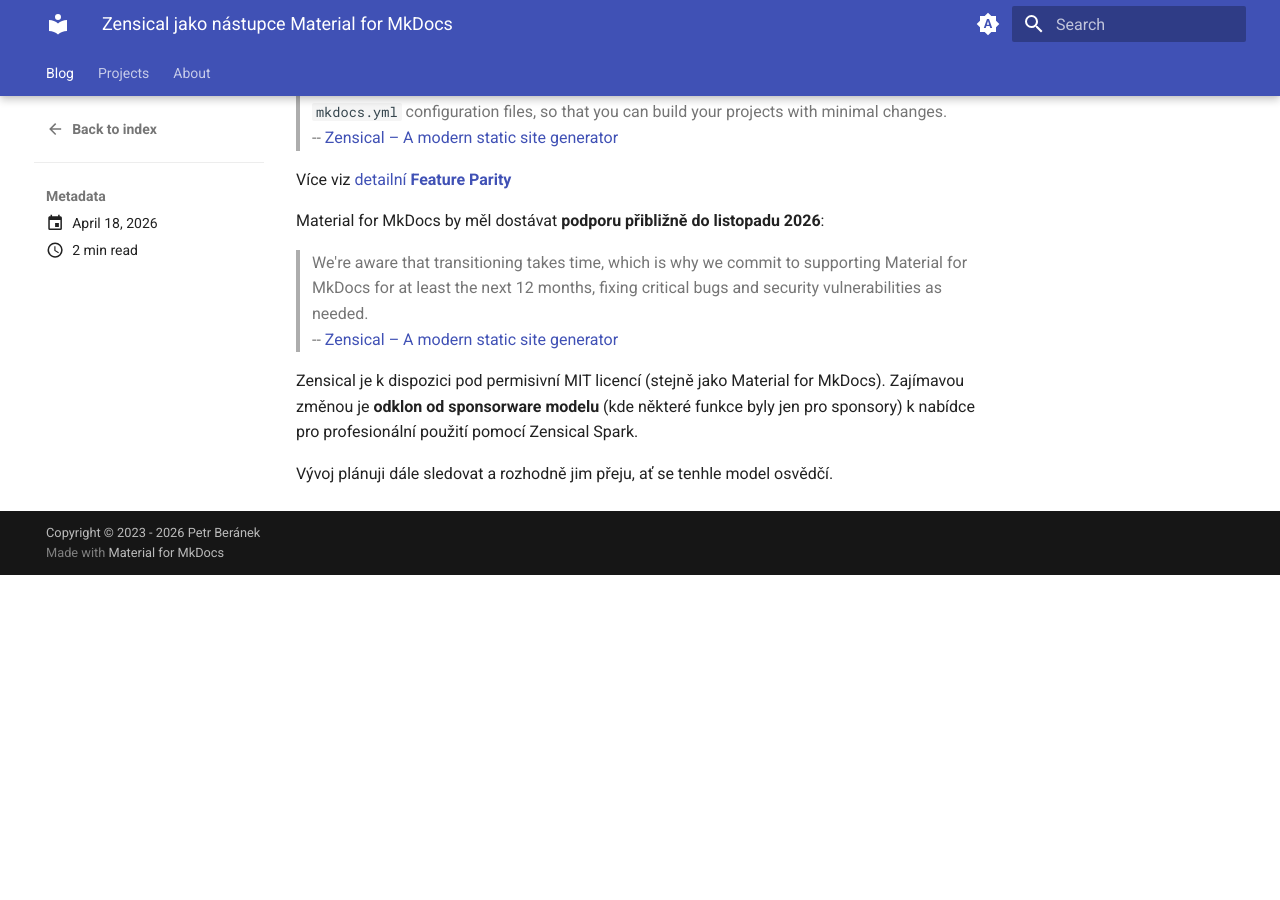
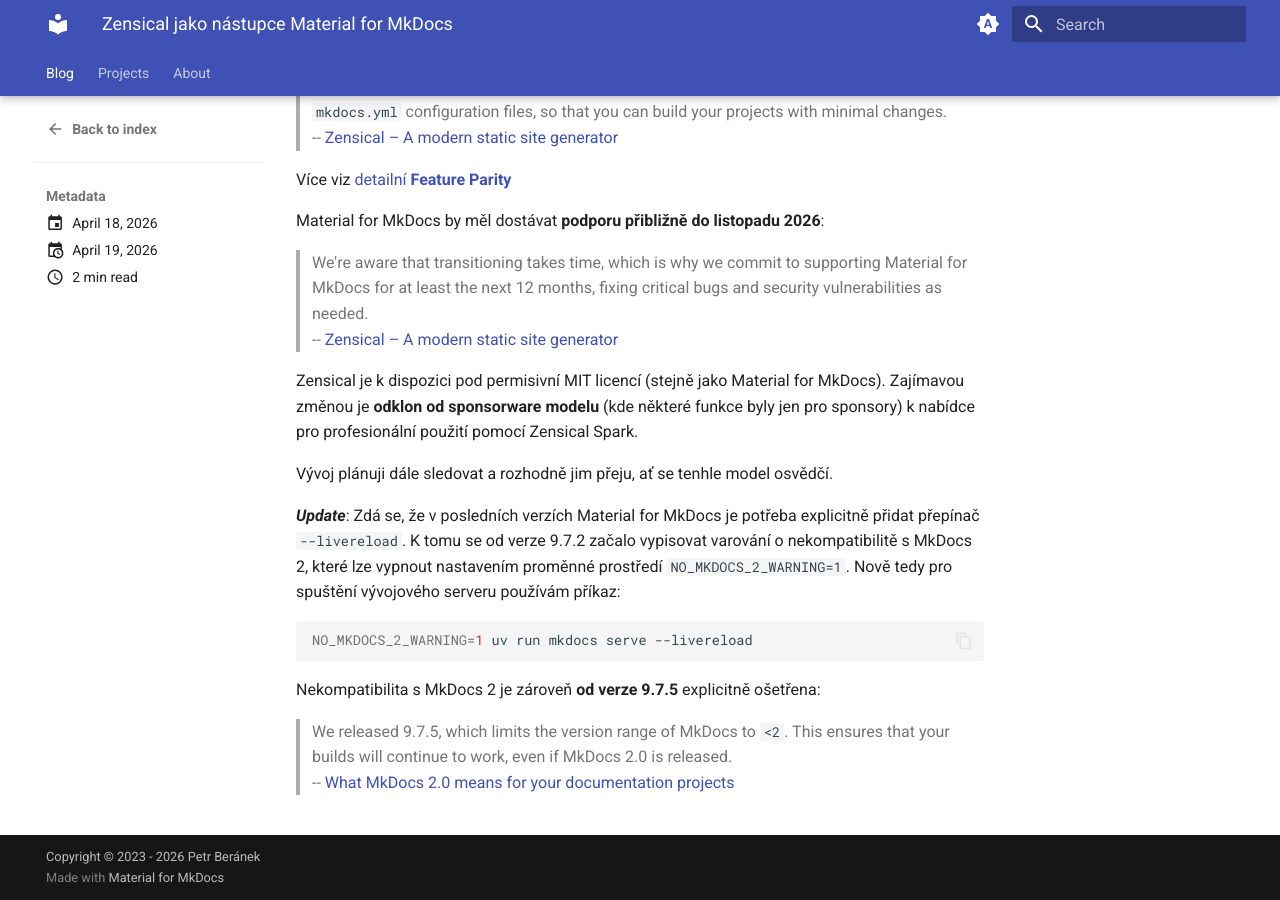
Before and after one commit to peberanek/peberanek.github.io, an MkDocs documentation site: the page built from docs/posts/zensical-jako-nastupce-material-for-mkdocs.md, in a window 1280 px wide and 900 px high, scrolled down 973 px. Built offline with MkDocs 1.6.1 and Material for MkDocs 9.7.7, drawn with Linux system fonts in a browser that asks for light colours; before the commit the page ends 1548 px from its top, so only the background shows below that.

Commit message:
blog: update post about Zensical

````diff
--- a/docs/posts/zensical-jako-nastupce-material-for-mkdocs.md
+++ b/docs/posts/zensical-jako-nastupce-material-for-mkdocs.md
@@ -1,5 +1,7 @@
 ---
-date: 2026-04-18
+date:
+  created: 2026-04-18
+  updated: 2026-04-19
 tags:
   - blogging
   - open-source
@@ -39,3 +41,13 @@
 Zensical je k dispozici pod permisivní MIT licencí (stejně jako Material for MkDocs). Zajímavou změnou je **odklon od sponsorware modelu** (kde některé funkce byly jen pro sponsory) k nabídce pro profesionální použití pomocí Zensical Spark.
 
 Vývoj plánuji dále sledovat a rozhodně jim přeju, ať se tenhle model osvědčí.
+
+**_Update_**: Zdá se, že v posledních verzích Material for MkDocs je potřeba explicitně přidat přepínač `--livereload`. K tomu se od verze 9.7.2 začalo vypisovat varování o nekompatibilitě s MkDocs 2, které lze vypnout nastavením proměnné prostředí `NO_MKDOCS_2_WARNING=1`. Nově tedy pro spuštění vývojového serveru používám příkaz:
+
+```sh
+NO_MKDOCS_2_WARNING=1 uv run mkdocs serve --livereload
+```
+
+Nekompatibilita s MkDocs 2 je zároveň **od verze 9.7.5** explicitně ošetřena:
+> We released 9.7.5, which limits the version range of MkDocs to `<2`. This ensures that your builds will continue to work, even if MkDocs 2.0 is released.
+> -- [What MkDocs 2.0 means for your documentation projects](https://squidfunk.github.io/mkdocs-material/blog/2026/02/18/mkdocs-2.0/)
````
